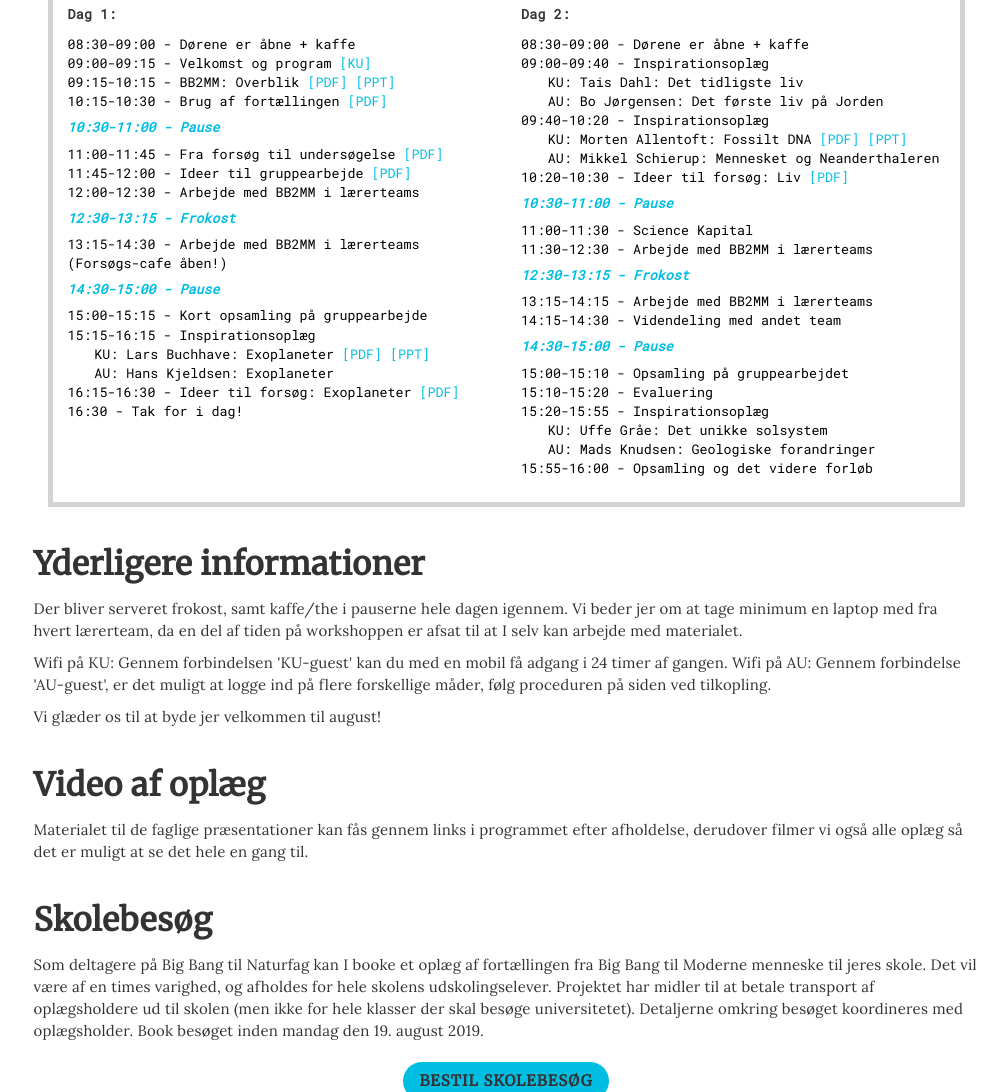
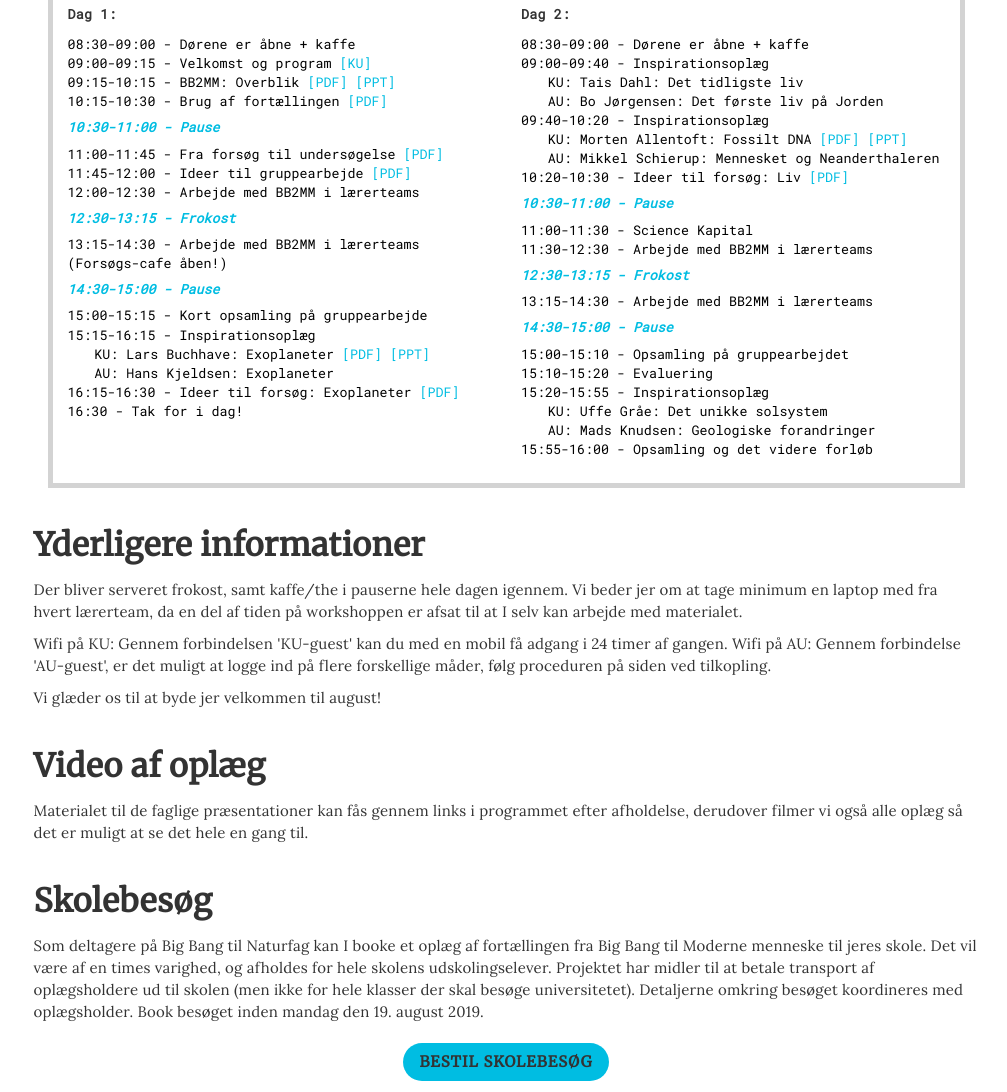
Before and after one commit to mmedici/bbnf, a plain HTML site: page workshop1.html in a window 1280 px wide. Shown: the part 730-1822 px from the top of the page, without its empty margins (134-1141 px from the left). Drawn offline with nearby package versions, Linux system fonts and the light colour scheme.

Commit message:
remove videndeling other team

```diff
--- a/workshop1.html
+++ b/workshop1.html
@@ -152,8 +152,7 @@
                                 <li>11:00-11:30 - Science Kapital</li>
                                 <li>11:30-12:30 - Arbejde med BB2MM i lærerteams</li>
                                 <li><span class="break">12:30-13:15 - Frokost</span></li>
-                                <li>13:15-14:15 - Arbejde med BB2MM i lærerteams</li>
-                                <li>14:15-14:30 - Videndeling med andet team</li>
+                                <li>13:15-14:30 - Arbejde med BB2MM i lærerteams</li>
                                 <li><span class="break">14:30-15:00 - Pause</span></li>
                                 <li>15:00-15:10 - Opsamling på gruppearbejdet</li>
                                 <li>15:10-15:20 - Evaluering</li>
```
